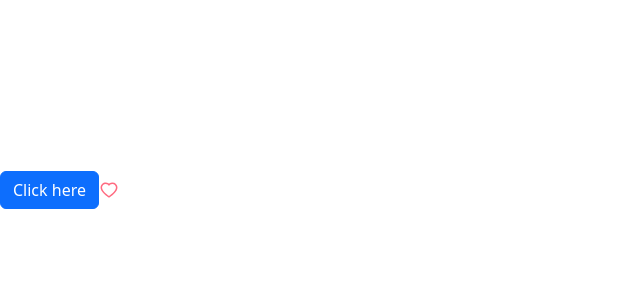
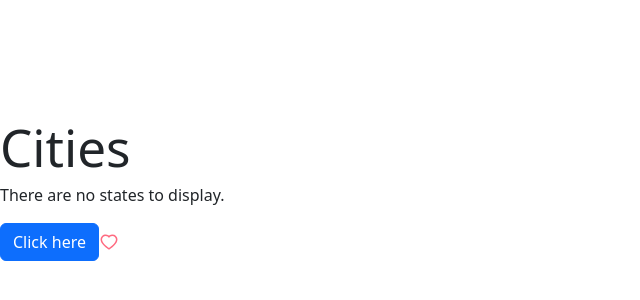
Before and after one commit to zahooronly/back-to-React, a React (Vite) app: page / in a window 1280 px wide. Shown: the part 210-510 px from the top of the page, without its empty margins (0-640 px from the left). Built offline with nearby package versions, Linux system fonts and the light colour scheme; the HTML template or start-up script is replaced by a standard one.

Commit message:
ListGroup

```diff
--- a/src/App.tsx
+++ b/src/App.tsx
@@ -2,33 +2,34 @@ import { useState } from "react";
 import Alert from "./components/Alert/Alert";
 import Button from "./components/Button/Button";
 import Like from "./components/Like/Like";
-// import ListGroup from "./components/ListGroup/ListGroup";
+import ListGroup from "./components/ListGroup/ListGroup";
 
 function App() {
-  // let americanStates = [
-  //   "Alabama",
-  //   "Alaska",
-  //   "Arizona",
-  //   "Arkansas",
-  //   "California",
-  //   "Colorado",
-  //   "Connecticut",
-  //   "Delaware",
-  //   "Florida",
-  //   "Georgia",
-  // ];
-  //   americanStates = [];
-  // const onSelectHandler = (item: string) => {
-  //   console.log(item);
-  // };
+  let americanStates = [
+    "Alabama",
+    "Alaska",
+    "Arizona",
+    "Arkansas",
+    "California",
+    "Colorado",
+    "Connecticut",
+    "Delaware",
+    "Florida",
+    "Georgia",
+  ];
+  americanStates = [];
+  const onSelectHandler = (item: string) => {
+    console.log(item);
+  };
   const [visibility, setVisibility] = useState(false);
   return (
     <div>
-      {/* <ListGroup
+      <ListGroup
         americanStates={americanStates}
         onSelectItem={onSelectHandler}
-        heading="Cities"Alert
-      /> */}
+        heading="Cities"
+        // Alert
+      />
       {visibility && (
         <Alert onClose={() => setVisibility(false)}>
           <h1>Alert Component</h1>
```
